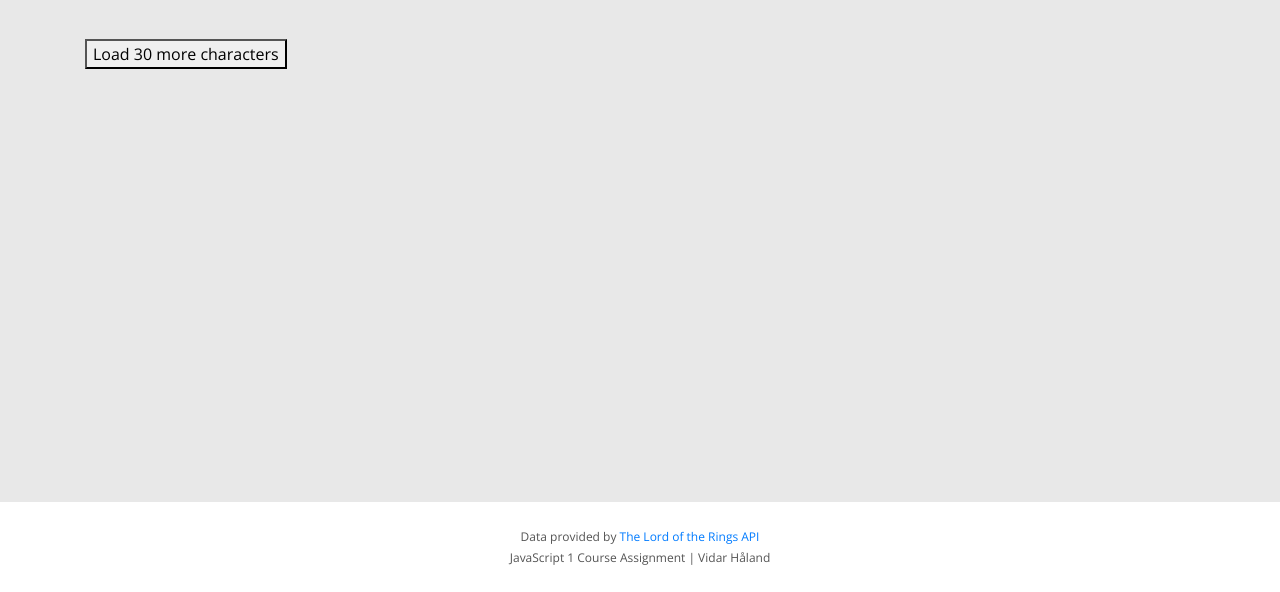
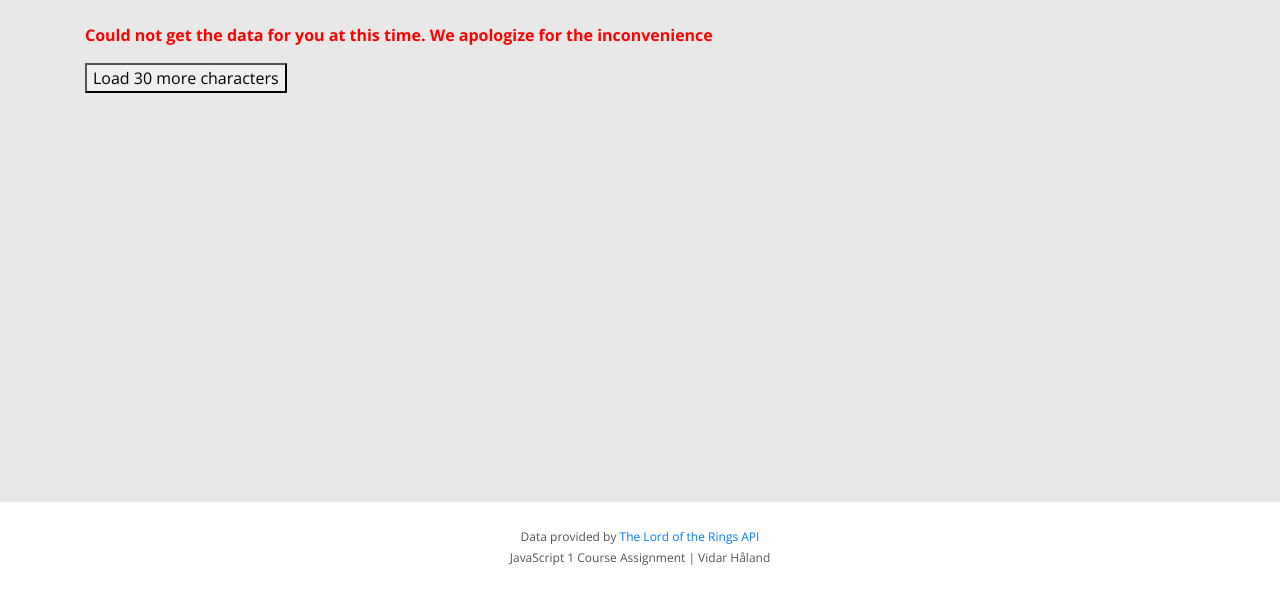
Before and after one commit to heiltutanvidare/vidar-haaland-js1-ca, a plain HTML site: page index.html in a window 1280 px wide. Shown: the part 208-800 px from the top of the page. Drawn offline with nearby package versions, Linux system fonts and the light colour scheme; no server answers.

Commit message:
Added error message with styling

```diff
--- a/css/style.css
+++ b/css/style.css
@@ -36,11 +36,7 @@
     max-width: 375px;
 }
 
-/* .wiki-link {
-    display: block;
-    width: auto;
-    padding: 0.5em 1em;
-    margin-top: 0.5em;
-    border: 0.5px solid;
-    border-color: var(--primary-colour);
-} */
+.errorMessage {
+    font-weight: bolder;
+    color: red;
+}
--- a/js/script.js
+++ b/js/script.js
@@ -1,5 +1,6 @@
 const url = "https://the-one-api.herokuapp.com/v1/character";
 const bearerToken = "gqIh55hLaT6jfYs9J8x6";
+const resultsContainer = document.querySelector(".results");
 
 async function fetchCharacters() {
     try {
@@ -9,10 +10,15 @@ async function fetchCharacters() {
             },
         });
         const json = await response.json();
-        console.log(json);
         displayCharacters(json);
     } catch (error) {
         console.log(error);
+        const errorMessage =
+            "Could not get the data for you at this time. We apologize for the inconvenience";
+        const errorContainer = document.createElement("div");
+        resultsContainer.appendChild(errorContainer);
+        errorContainer.classList.add("errorMessage");
+        errorContainer.innerText = errorMessage;
     } finally {
         const loader = document.querySelector(".loader");
         loader.style.display = "none";
@@ -22,7 +28,7 @@ fetchCharacters();
 
 function displayCharacters(json) {
     const characters = json.docs;
-    const resultsContainer = document.querySelector(".results");
+
     let html = "";
 
     // I have chosen to not display all characters at once,
```
